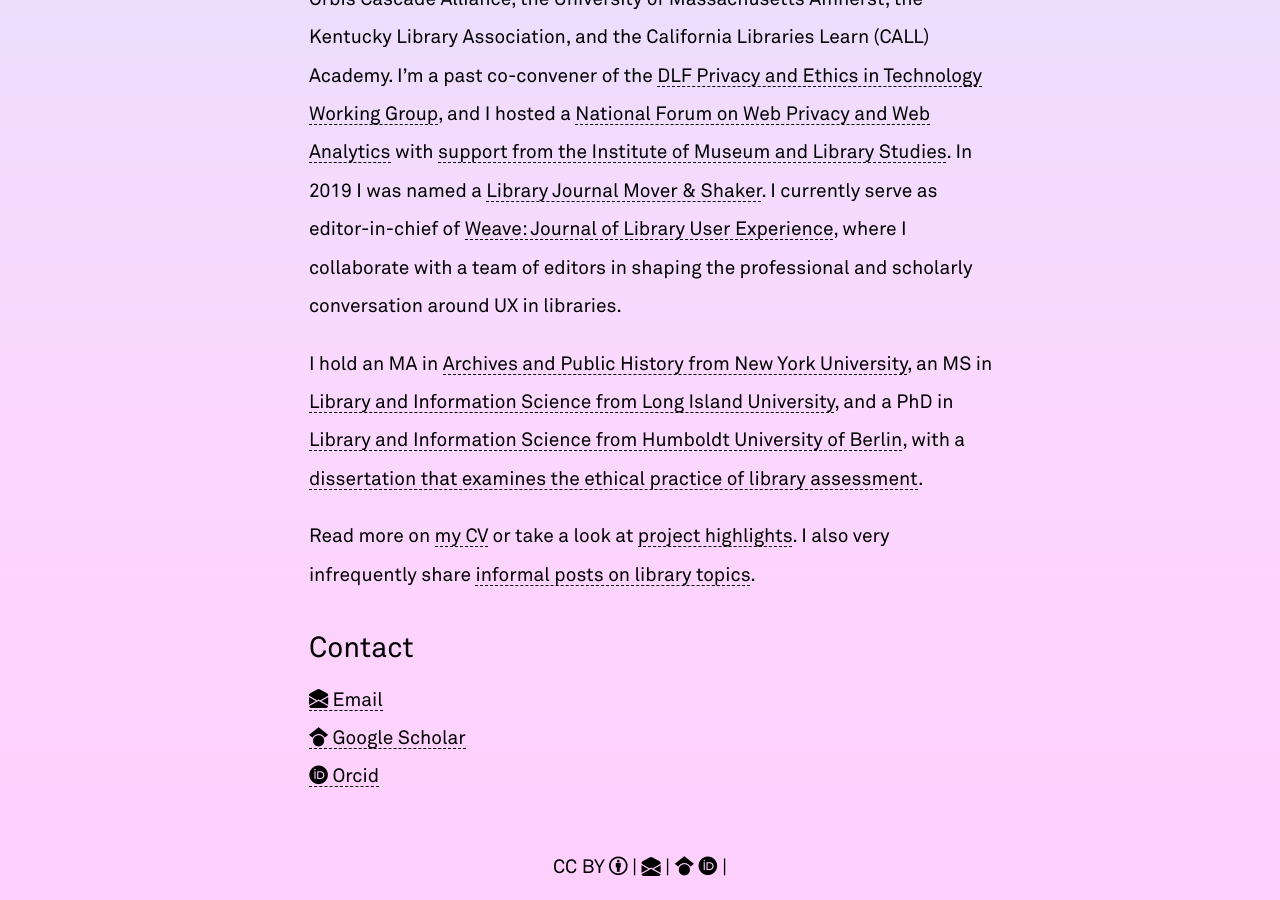
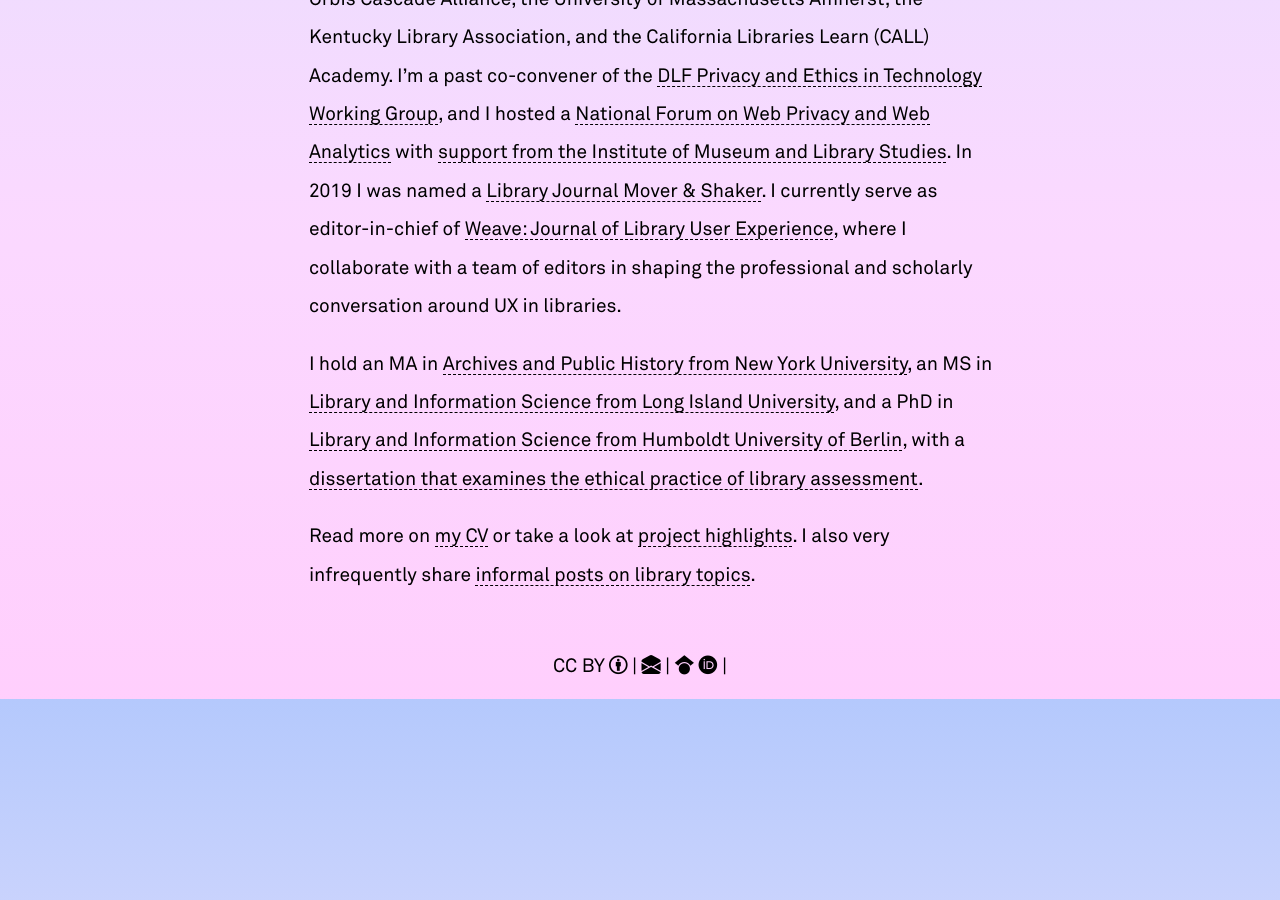
Before and after one commit to swyoung/swyoung.github.io, a Jekyll site: the page built from _pages/about.md, in a window 1280 px wide and 900 px high, scrolled down 734 px. Built offline with Jekyll 4.4.1, drawn with Linux system fonts in a browser that asks for light colours; nearby versions of some CDN libraries; a style sheet for code colours, icons or effects is not loaded.

Commit message:
Update about.md

```diff
--- a/_pages/about.md
+++ b/_pages/about.md
@@ -14,12 +14,3 @@ I [publish](/cv#publications) and [present](/cv#presentations) widely on library
 I hold an MA in [Archives and Public History from New York University](https://wp.nyu.edu/nyuhistoryma/aph-program-details/), an MS in [Library and Information Science from Long Island University](https://www.liu.edu/palmer), and a PhD in [Library and Information Science from Humboldt University of Berlin](https://www.ibi.hu-berlin.de/en/about-us), with a [dissertation that examines the ethical practice of library assessment](https://doi.org/10.18452/25372).
 
 Read more on [my CV](/cv) or take a look at [project highlights](/projects). I also very infrequently share [informal posts on library topics](/blog).
-
-
-# Contact
-
-<a href="mailto:scott.young6@montana.edu"><span class="bi bi-envelope-open-fill"></span> Email</a>
-\
-<a href="https://scholar.google.com/citations?user=1zb5c7sAAAAJ&hl=en"><i class="fa-brands fa-google-scholar"></i> Google Scholar</a>
-\
-<a href="https://orcid.org/0000-0002-3082-4057"> <i class="fa-brands fa-orcid"></i> Orcid</a>
```
